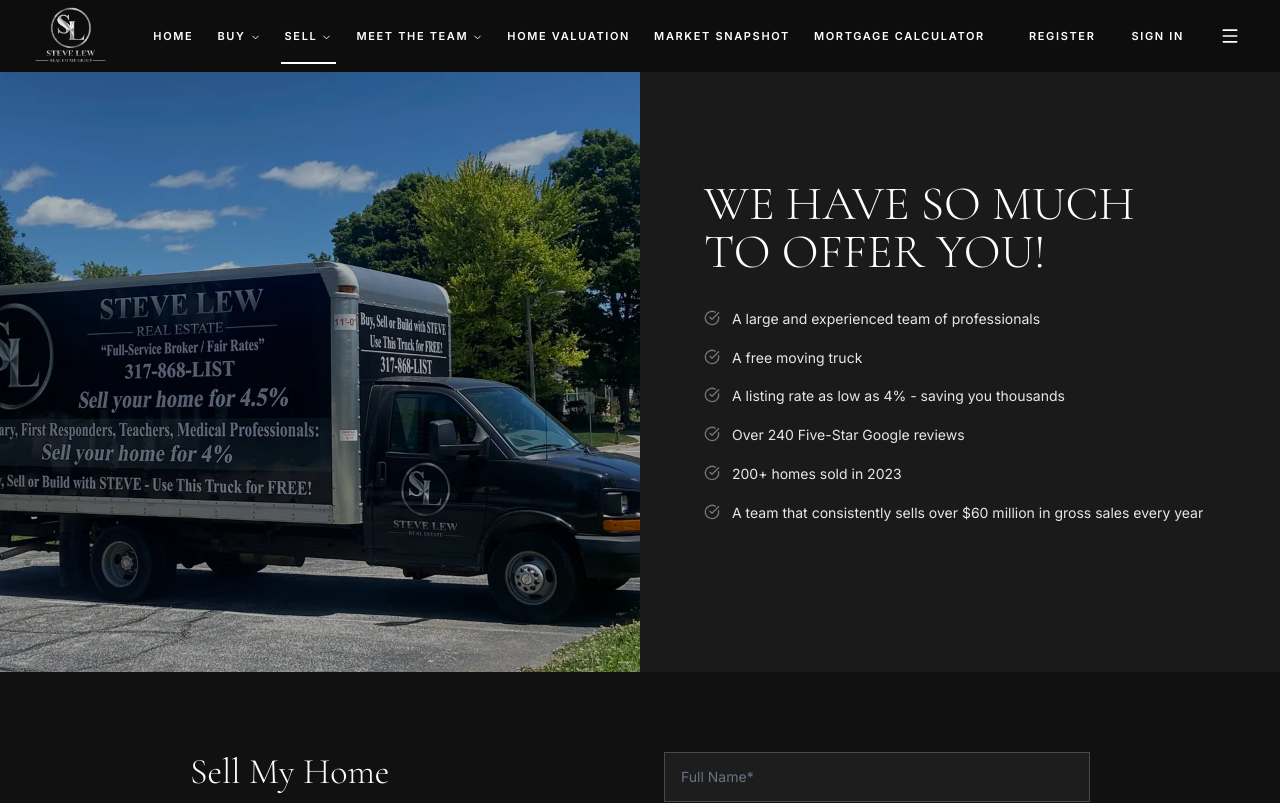
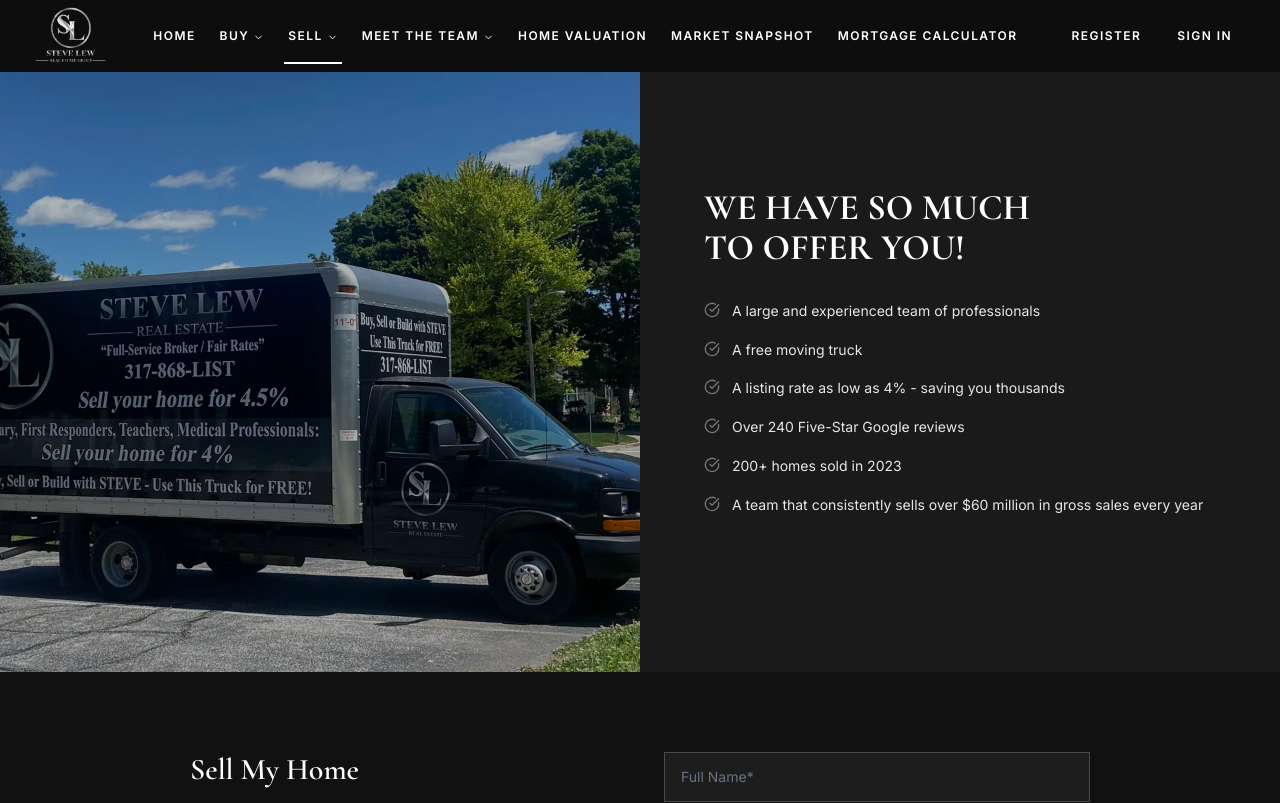
Before and after one commit to wspellman42-creator/steve-lew-realestate, a Next.js app: page /sell in a window 1280 px wide. Shown: the top 803 px of the page. Built offline with nearby package versions, Linux system fonts and the light colour scheme.

Commit message:
Fix typography: scale down hero sizes, replace inline font-weight with Tailwind, fix hamburger on desktop, bump nav text size

```diff
--- a/app/about/page.tsx
+++ b/app/about/page.tsx
@@ -30,7 +30,7 @@
         />
         <div className="absolute inset-0 bg-black/45 pointer-events-none" />
         <div className="relative z-10 text-center px-6">
-          <h1 className="font-serif text-3xl md:text-5xl text-white font-semibold mb-3">
+          <h1 className="font-serif text-2xl md:text-4xl text-white font-bold mb-3">
             Experienced and Professional Team of Agents
           </h1>
           <div className="w-16 h-0.5 bg-white mx-auto mb-4" />
--- a/app/page.tsx
+++ b/app/page.tsx
@@ -37,12 +37,11 @@
         <div className="relative z-10 text-center px-6 max-w-[960px] mx-auto mb-10">
           {/* Main headline — bold serif, matching original */}
           <h1
-            className="font-serif text-5xl md:text-6xl lg:text-7xl text-white leading-[1.1] mb-6"
-            style={{ fontWeight: 700 }}
+            className="font-serif text-4xl md:text-5xl lg:text-6xl text-white leading-[1.1] mb-6 font-bold"
           >
             Discover Your Dream Home with Steve Lew Real Estate Group
           </h1>
-          <p className="text-white/70 text-lg md:text-xl leading-relaxed max-w-[750px] mx-auto">
+          <p className="text-white/70 text-base md:text-lg leading-relaxed max-w-[750px] mx-auto">
             Explore exceptional homes for sale in central Indiana with our expert realtors,
             dedicated to finding the perfect property for you.
           </p>
@@ -61,7 +60,7 @@
             <p className="text-[11px] tracking-[0.35em] uppercase text-white/40 mb-4 font-semibold">
               MAKING A DIFFERENCE
             </p>
-            <h2 className="font-serif text-4xl md:text-5xl text-white mb-10" style={{ fontWeight: 600 }}>
+            <h2 className="font-serif text-3xl md:text-4xl text-white mb-10 font-semibold">
               Award-Winning Real Estate Excellence
             </h2>
             <ul className="space-y-4">
@@ -106,7 +105,7 @@
               services for buyers, sellers, and builders. Our experienced team is committed to
               delivering exceptional results for every client.
             </p>
-            <h2 className="font-serif text-4xl md:text-5xl text-white" style={{ fontWeight: 600 }}>
+            <h2 className="font-serif text-3xl md:text-4xl text-white font-semibold">
               How can we assist you?
             </h2>
           </div>
@@ -118,10 +117,7 @@
         <div className="max-w-[1200px] mx-auto">
           <div className="flex items-end justify-between mb-10">
             <div>
-              <h2
-                className="font-serif text-3xl md:text-4xl text-gray-900"
-                style={{ fontWeight: 700 }}
-              >
+              <h2 className="font-serif text-2xl md:text-3xl text-gray-900 font-bold tracking-wide">
                 FEATURED LISTINGS
               </h2>
             </div>
@@ -161,10 +157,7 @@
             />
           </div>
           <div>
-            <h2
-              className="font-serif text-3xl md:text-4xl text-white mb-6"
-              style={{ fontWeight: 600 }}
-            >
+            <h2 className="font-serif text-2xl md:text-3xl text-white mb-6 font-semibold">
               Full Service Brokerage With Fair Rates
             </h2>
             <p className="text-white/60 mb-6 text-sm leading-relaxed">
--- a/app/sell/page.tsx
+++ b/app/sell/page.tsx
@@ -38,7 +38,7 @@
 
         {/* Content Side */}
         <div className="bg-[#1a1a1a] flex flex-col justify-center px-8 md:px-16 py-16">
-          <h1 className="font-serif text-4xl md:text-5xl text-white font-light mb-8">
+          <h1 className="font-serif text-3xl md:text-4xl text-white font-bold mb-8">
             WE HAVE SO MUCH<br />TO OFFER YOU!
           </h1>
           <ul className="space-y-4 mb-10">
@@ -56,7 +56,7 @@
       <section className="bg-[#111111] py-20 px-6">
         <div className="max-w-[900px] mx-auto grid md:grid-cols-2 gap-12 items-start">
           <div>
-            <h2 className="font-serif text-3xl md:text-4xl text-white font-light mb-4">
+            <h2 className="font-serif text-2xl md:text-3xl text-white font-semibold mb-4">
               Sell My Home
             </h2>
             <p className="text-gray-400 mb-6">
@@ -103,7 +103,7 @@
       <section className="bg-[#0d0d0d] py-20 px-6">
         <div className="max-w-[1200px] mx-auto">
           <p className="text-xs tracking-[0.3em] uppercase text-gray-500 mb-3 text-center">OUR PROCESS</p>
-          <h2 className="font-serif text-3xl md:text-4xl text-white text-center font-light mb-14">
+          <h2 className="font-serif text-2xl md:text-3xl text-white text-center font-semibold mb-14">
             Our team of experts will guide you through the entire process
           </h2>
           <div className="grid grid-cols-2 md:grid-cols-3 lg:grid-cols-6 gap-6">
--- a/components/Navbar.tsx
+++ b/components/Navbar.tsx
@@ -84,7 +84,7 @@
                   onMouseLeave={() => setOpenDropdown(null)}
                 >
                   <button
-                    className={`flex items-center gap-1 px-3 py-5 text-[11px] font-semibold tracking-[0.15em] uppercase transition-colors relative ${
+                    className={`flex items-center gap-1 px-3 py-5 text-xs font-semibold tracking-[0.12em] uppercase transition-colors relative ${
                       isActive(link.href) ? "text-white" : "text-white hover:text-white/70"
                     }`}
                   >
@@ -100,7 +100,7 @@
                         <Link
                           key={child.href}
                           href={child.href}
-                          className="block px-5 py-2.5 text-[11px] text-white/70 hover:text-white hover:bg-white/5 tracking-[0.12em] uppercase transition-colors"
+                          className="block px-5 py-2.5 text-xs text-white/70 hover:text-white hover:bg-white/5 tracking-[0.12em] uppercase transition-colors"
                         >
                           {child.label}
                         </Link>
@@ -111,7 +111,7 @@
               ) : (
                 <Link
                   href={link.href}
-                  className={`block px-3 py-5 text-[11px] font-semibold tracking-[0.15em] uppercase transition-colors relative ${
+                  className={`block px-3 py-5 text-xs font-semibold tracking-[0.12em] uppercase transition-colors relative ${
                     isActive(link.href) ? "text-white" : "text-white hover:text-white/70"
                   }`}
                 >
@@ -132,7 +132,7 @@
               <>
                 <button
                   onClick={() => openAuth("favorites")}
-                  className="flex items-center gap-1.5 text-white text-[11px] tracking-[0.15em] uppercase px-3 py-2 hover:text-white/70 transition-colors font-semibold"
+                  className="flex items-center gap-1.5 text-white text-xs tracking-[0.12em] uppercase px-3 py-2 hover:text-white/70 transition-colors font-semibold"
                 >
                   <Heart size={12} />
                   MY FAVORITES
@@ -146,7 +146,7 @@
                 <span className="text-white/50 text-[11px] px-2">Hi, {user.name.split(" ")[0]}</span>
                 <button
                   onClick={logout}
-                  className="text-white/50 hover:text-white text-[11px] tracking-[0.15em] uppercase px-3 py-2 transition-colors font-semibold flex items-center gap-1"
+                  className="text-white/50 hover:text-white text-xs tracking-[0.12em] uppercase px-3 py-2 transition-colors font-semibold flex items-center gap-1"
                 >
                   <LogOut size={11} /> LOG OUT
                 </button>
@@ -155,13 +155,13 @@
               <>
                 <button
                   onClick={() => openAuth("register")}
-                  className="text-white text-[11px] tracking-[0.15em] uppercase px-4 py-2 hover:text-white/70 transition-colors font-semibold"
+                  className="text-white text-xs tracking-[0.12em] uppercase px-4 py-2 hover:text-white/70 transition-colors font-semibold"
                 >
                   REGISTER
                 </button>
                 <button
                   onClick={() => openAuth("signin")}
-                  className="text-white text-[11px] tracking-[0.15em] uppercase px-4 py-2 hover:text-white/70 transition-colors font-semibold"
+                  className="text-white text-xs tracking-[0.12em] uppercase px-4 py-2 hover:text-white/70 transition-colors font-semibold"
                 >
                   SIGN IN
                 </button>
@@ -169,7 +169,7 @@
             )}
           </div>
           <button
-            className="text-white p-2 hover:text-white/70 transition-colors ml-2"
+            className="lg:hidden text-white p-2 hover:text-white/70 transition-colors ml-2"
             onClick={() => setMobileOpen(!mobileOpen)}
             aria-label="Toggle menu"
           >
@@ -186,7 +186,7 @@
               <li key={link.label}>
                 <Link
                   href={link.href}
-                  className={`block py-3 text-[11px] tracking-[0.2em] uppercase border-b border-white/5 transition-colors font-semibold ${
+                  className={`block py-3 text-xs tracking-[0.15em] uppercase border-b border-white/5 transition-colors font-semibold ${
                     isActive(link.href) ? "text-white" : "text-white/70 hover:text-white"
                   }`}
                   onClick={() => setMobileOpen(false)}
@@ -200,13 +200,13 @@
                 <>
                   <button
                     onClick={() => { setMobileOpen(false); openAuth("favorites"); }}
-                    className="text-white/70 text-[11px] tracking-[0.2em] uppercase hover:text-white flex items-center gap-1"
+                    className="text-white/70 text-xs tracking-[0.15em] uppercase hover:text-white flex items-center gap-1"
                   >
                     <Heart size={11} /> MY FAVORITES
                   </button>
                   <button
                     onClick={() => { setMobileOpen(false); logout(); }}
-                    className="text-white/70 text-[11px] tracking-[0.2em] uppercase hover:text-white"
+                    className="text-white/70 text-xs tracking-[0.15em] uppercase hover:text-white"
                   >
                     LOG OUT
                   </button>
@@ -215,13 +215,13 @@
                 <>
                   <button
                     onClick={() => { setMobileOpen(false); openAuth("register"); }}
-                    className="text-white/70 text-[11px] tracking-[0.2em] uppercase hover:text-white"
+                    className="text-white/70 text-xs tracking-[0.15em] uppercase hover:text-white"
                   >
                     REGISTER
                   </button>
                   <button
                     onClick={() => { setMobileOpen(false); openAuth("signin"); }}
-                    className="text-white/70 text-[11px] tracking-[0.2em] uppercase hover:text-white"
+                    className="text-white/70 text-xs tracking-[0.15em] uppercase hover:text-white"
                   >
                     SIGN IN
                   </button>
```
